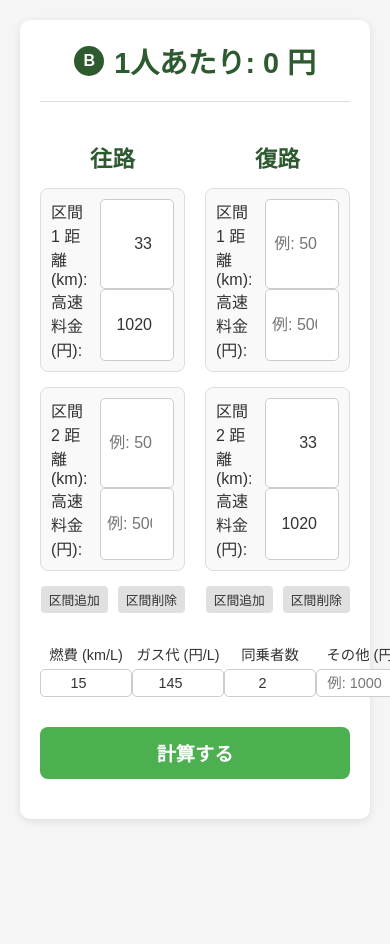
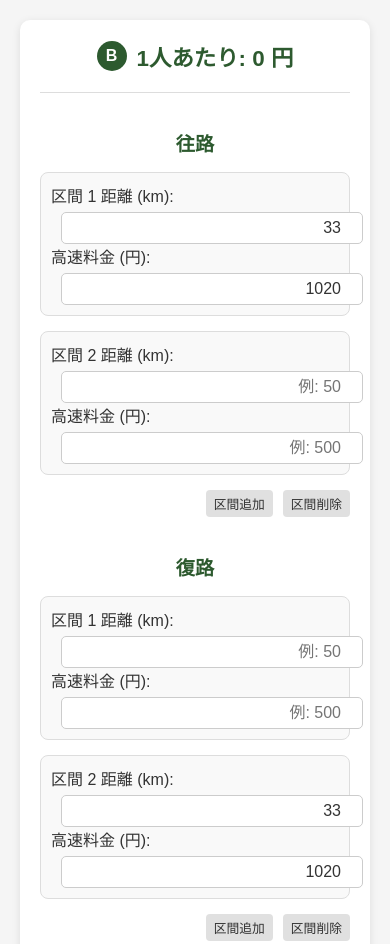
Before and after one commit to ringomo-png/bori, a plain HTML site: page index.html in a window 390 px wide. Shown: the top 944 px of the page. Before the commit the page ends 844 px from the top, so only its background shows below. Drawn offline with Linux system fonts and the light colour scheme.

Commit message:
Update index.html

```diff
--- a/index.html
+++ b/index.html
@@ -61,10 +61,12 @@
             display: flex;
             justify-content: space-between;
             gap: 20px;
+            flex-wrap: wrap;
         }
 
         .section-group {
             flex: 1;
+            min-width: 300px;
         }
 
         .section-group h2 {
@@ -90,7 +92,7 @@
         }
 
         .section input {
-            width: 60px;
+            width: 80px;
             padding: 6px;
             margin-left: 10px;
             border: 1px solid #ccc;
@@ -124,14 +126,17 @@
 
         .info-container {
             display: flex;
+            flex-wrap: wrap;
             justify-content: space-between;
             margin-top: 20px;
             padding: 10px 0;
+            gap: 20px;
         }
 
         .info-group {
             text-align: center;
             flex: 1;
+            min-width: 150px;
         }
 
         .info-group label {
@@ -142,7 +147,7 @@
         }
 
         .info-group input {
-            width: 80px;
+            width: 100%;
             padding: 5px;
             border: 1px solid #ccc;
             border-radius: 5px;
@@ -173,6 +178,49 @@
             transform: scale(0.98);
             background-color: #388e3c;
         }
+
+        @media (max-width: 768px) {
+            .results .main-cost {
+                font-size: 1.4rem;
+            }
+
+            .section-group h2 {
+                font-size: 1.2rem;
+            }
+
+            .section input {
+                width: 100px;
+            }
+
+            .info-group input {
+                width: 100%;
+            }
+        }
+
+        @media (max-width: 480px) {
+            .section-group {
+                min-width: 100%;
+            }
+
+            .section label {
+                flex-direction: column;
+                align-items: flex-start;
+                gap: 5px;
+            }
+
+            .section input {
+                width: 100%;
+            }
+
+            .info-group input {
+                width: 100%;
+            }
+
+            .calculate-btn {
+                font-size: 1rem;
+                padding: 10px;
+            }
+        }
     </style>
 </head>
 <body>
@@ -200,10 +248,10 @@
                         </div>
                         <div class="section">
                             <label>区間 2 距離 (km):
-                                <input type="number" class="distance" placeholder="例: 50" oninput="syncOutwardToReturn(this, 'distance')">
+                                <input type="number" class="distance" placeholder="例: 50">
                             </label>
                             <label>高速料金 (円):
-                                <input type="number" class="tollFee" step="10" placeholder="例: 500" oninput="syncOutwardToReturn(this, 'tollFee')">
+                                <input type="number" class="tollFee" step="10" placeholder="例: 500">
                             </label>
                         </div>
                     </div>
@@ -263,9 +311,26 @@
     </div>
 
     <script>
-        function syncOutwardToReturn(input, fieldType) {
-            const returnSection1 = document.querySelector(`#returnSections .section:nth-child(1) .${fieldType}`);
-            returnSection1.value = input.value;
+        function addSection(sectionId) {
+            const sectionContainer = document.getElementById(sectionId);
+            const sectionDiv = document.createElement("div");
+            sectionDiv.className = "section";
+            sectionDiv.innerHTML = `
+                <label>区間 ${sectionContainer.children.length + 1} 距離 (km):
+                    <input type="number" class="distance" placeholder="例: 50">
+                </label>
+                <label>高速料金 (円):
+                    <input type="number" class="tollFee" step="10" placeholder="例: 500">
+                </label>
+            `;
+            sectionContainer.appendChild(sectionDiv);
+        }
+
+        function removeLastSection(sectionId) {
+            const sectionContainer = document.getElementById(sectionId);
+            if (sectionContainer.children.length > 1) {
+                sectionContainer.removeChild(sectionContainer.lastChild);
+            }
         }
 
         function calculateTotal() {
@@ -291,28 +356,6 @@
 
             document.getElementById("costPerPerson").innerText = costPerPerson.toFixed(0);
         }
-
-        function addSection(sectionId) {
-            const sectionContainer = document.getElementById(sectionId);
-            const sectionDiv = document.createElement("div");
-            sectionDiv.className = "section";
-            sectionDiv.innerHTML = `
-                <label>区間 ${sectionContainer.children.length + 1} 距離 (km):
-                    <input type="number" class="distance" placeholder="例: 50">
-                </label>
-                <label>高速料金 (円):
-                    <input type="number" class="tollFee" step="10" placeholder="例: 500">
-                </label>
-            `;
-            sectionContainer.appendChild(sectionDiv);
-        }
-
-        function removeLastSection(sectionId) {
-            const sectionContainer = document.getElementById(sectionId);
-            if (sectionContainer.children.length > 1) {
-                sectionContainer.removeChild(sectionContainer.lastChild);
-            }
-        }
     </script>
 </body>
 </html>
```
